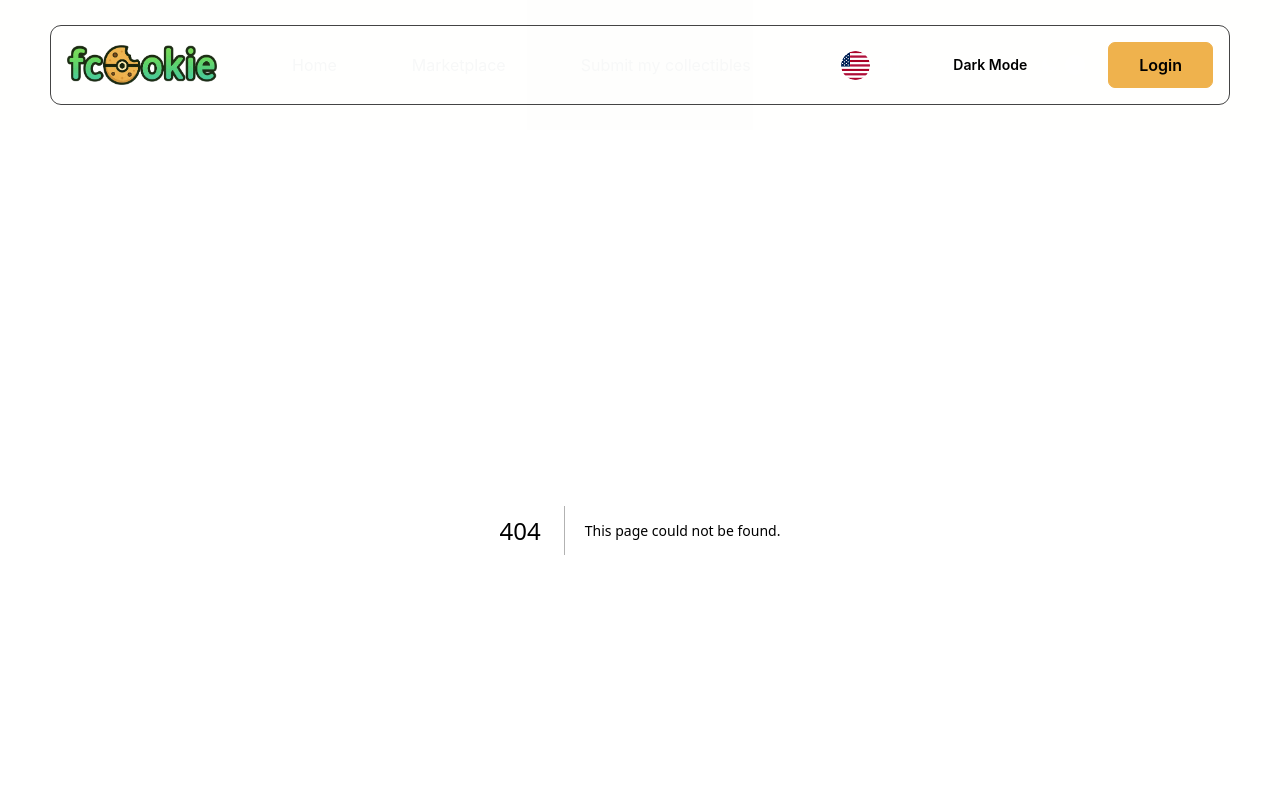
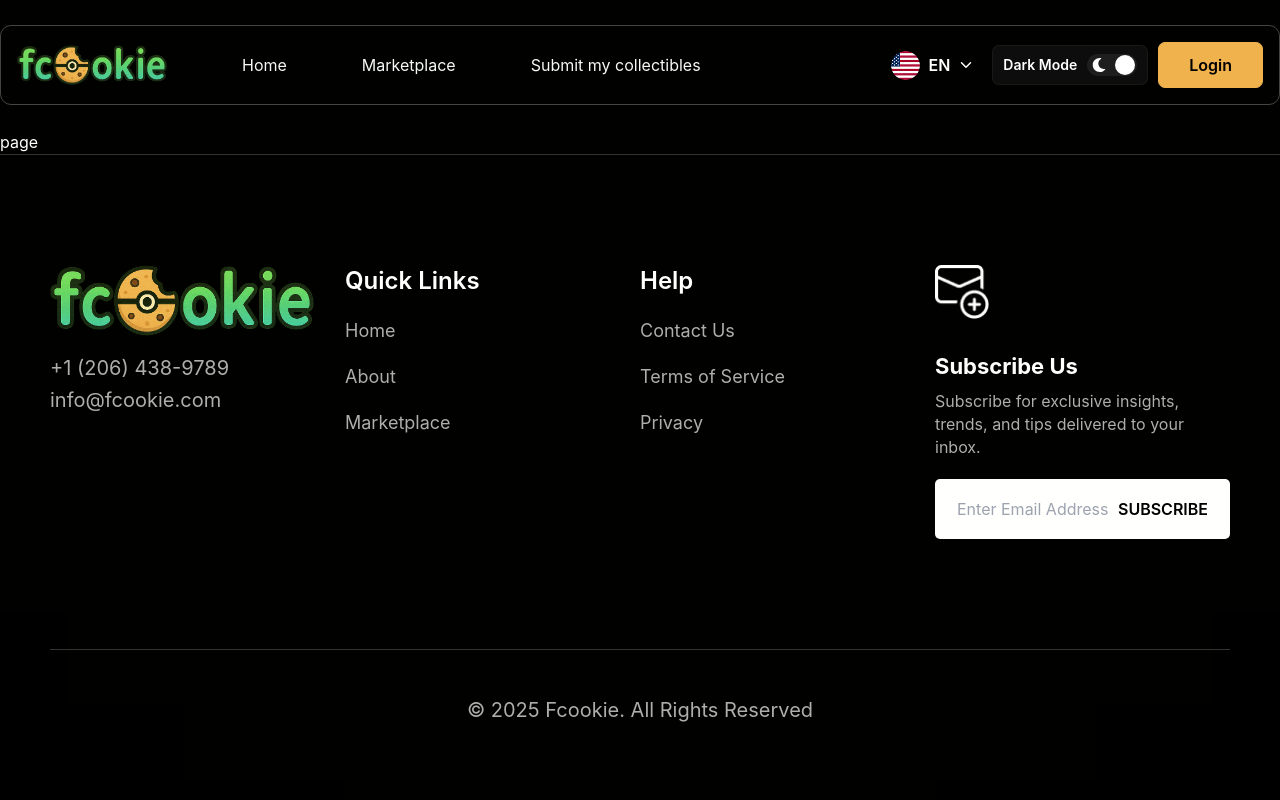
Before and after one commit to developeritexpert/fcookie-frontend, a Next.js app: page /submit-my-collectibles in a window 1280 px wide. Before the commit this address had no page. Shown: the top 800 px of the page. Built offline with nearby package versions, Linux system fonts and the light colour scheme; a web font is replaced by a local one.

Commit message:
header and sidebar menu animation

```diff
--- a/src/app/ClientLayout.tsx
+++ b/src/app/ClientLayout.tsx
@@ -25,7 +25,9 @@ export default function ClientLayout({
   return (
     <>
       {!hideLayout && <Header />}
-      {children}
+      <div className={`${!hideLayout ? 'mt-[130px]' : '' } `}>
+        {children}
+      </div>
       {!hideLayout && <Footer />}
     </>
   );
--- /dev/null
+++ b/src/app/submit-my-collectibles/page.tsx
@@ -0,0 +1,9 @@
+import React from 'react'
+
+function page() {
+  return (
+    <div>page</div>
+  )
+}
+
+export default page
--- a/src/components/layout/Header.tsx
+++ b/src/components/layout/Header.tsx
@@ -5,6 +5,8 @@ import Image from 'next/image'
 import Link from 'next/link'
 import { usePathname } from "next/navigation";
 import LanguageDropdown from "./LanguageDropdown"
+import { FaMoon } from "react-icons/fa";
+import { IoSunnyOutline } from "react-icons/io5";
 
 export default function Header() {
   const { theme, setTheme } = useTheme()
@@ -12,19 +14,36 @@ export default function Header() {
   const [isMobileMenuOpen, setIsMobileMenuOpen] = useState<boolean>(false)
   const [isAnimating, setIsAnimating] = useState<boolean>(false)
   const pathname = usePathname();
-  const [fixed, setFixed] = useState<boolean>(false)
+  const [isHeaderFixed, setIsHeaderFixed] = useState<boolean>(false)
+  const [isHeaderVisible, setIsHeaderVisible] = useState<boolean>(true)
+
   useEffect(() => {
     const handleScroll = () => {
-      if (window.scrollY > 100) {
-        setFixed(true);
+      const scrollY = window.scrollY;
+
+      if (scrollY > 300) {
+        setIsHeaderFixed(true);
+        setIsHeaderVisible(true);
       } else {
-        setFixed(false);
+        setIsHeaderFixed(false);
+        setIsHeaderVisible(true);
       }
     };
 
-    window.addEventListener("scroll", handleScroll);
+    // Use requestAnimationFrame for smoother scroll handling
+    let ticking = false;
+    const onScroll = () => {
+      if (!ticking) {
+        requestAnimationFrame(() => {
+          handleScroll();
+          ticking = false;
+        });
+        ticking = true;
+      }
+    };
 
-    return () => window.removeEventListener("scroll", handleScroll);
+    window.addEventListener("scroll", onScroll, { passive: true });
+    return () => window.removeEventListener("scroll", onScroll);
   }, []);
 
   useEffect(() => {
@@ -33,14 +52,12 @@ export default function Header() {
 
   const toggleMobileMenu = () => {
     if (isMobileMenuOpen) {
-      // Start closing animation
       setIsAnimating(true)
       setTimeout(() => {
         setIsMobileMenuOpen(false)
         setIsAnimating(false)
       }, 300)
     } else {
-      // Open menu
       setIsMobileMenuOpen(true)
     }
   }
@@ -54,7 +71,6 @@ export default function Header() {
       ) {
         toggleMobileMenu()
       }
-
     }
 
     document.addEventListener('click', handleClickOutside)
@@ -76,12 +92,20 @@ export default function Header() {
 
   return (
     <>
-      <header className={`w-full py-[25px] px-[20px] md:px-[30px] lg:px-[50px] transition-all duration-1000 ease-in-out
-    ${fixed ? "fixed top-0 left-0 z-40 bg-white dark:bg-black" : "relative overflow-x-hidden z-40 bg-transparent "}`} >
+        <header className={`w-full transition-all duration-500 ease-in-out
+            ${isHeaderFixed
+              ? "fixed top-0 left-0 right-0 z-40 bg-white/80 dark:bg-black/80 backdrop-blur-md py-[0px] shadow-lg"
+              : "absolute left-0 right-0 top-0 z-40 bg-transparent py-[25px]"
+            }
+            ${!isHeaderVisible ? "-translate-y-full" : "translate-y-0"}
+        `}>
           <div className="absolute inset-0 bg-[#EFB24D]/10 blur-[524px] -z-10 h-full w-full"></div>
 
+          <div className={``}>
 
-        <div className="p-[16px] max-w-[1440px] mx-auto flex justify-between items-center rounded-[11px] bg-[#EFB24D]/5  dark:bg-[#FFFFFF12] border border-[#EFB24D]/15 dark:border-[#444444]">
+            <div className={`max-w-[1440px] mx-auto flex justify-between items-center border-[#EFB24D]/15 dark:border-[#444444]
+                ${isHeaderFixed ? 'rounded-[0] border-none px-[20px] md:px-[30px] lg:px-[50px] py-[20px]' : 'py-[16px] px-[16px] rounded-[11px] border'}`
+              }>
               <div className='flex gap-[20px] lg:gap-[40px] xl:gap-[75px] items-center'>
                 <Link href="/">
                   <Image
@@ -89,7 +113,7 @@ export default function Header() {
                     alt="Logo"
                     width={300}
                     height={35}
-                className='w-[120px] lg:w-[150px]'
+                    className='w-[120px] lg:w-[150px] transition-all duration-300'
                   />
                 </Link>
 
@@ -109,89 +133,35 @@ export default function Header() {
               <div className='hidden lg:flex lg:items-center gap-[10px]'>
                 <LanguageDropdown />
 
-
-
-
-            {/* <div>
+                {/* Dark mode/light mode button */}
+                <div>
                   <button
                     onClick={() => setTheme(theme === "dark" ? "light" : "dark")}
-                className='bg-[#EFB24D0F] dark:bg-[#FFFFFF0D] cursor-pointer px-[8px] py-[8px] text-sm flex items-center gap-[10px] font-semibold rounded-[7px]'
+                    className="bg-transparent dark:bg-[#FFFFFF0D] border border-[#EFB24D]/20 dark:border-[#FFFFFF0D]
+                      cursor-pointer px-[10px] py-[8px] text-sm flex items-center gap-[10px]
+                      font-semibold rounded-[7px] relative transition-all duration-300"
                   >
-                {theme === "dark" ? "Dark Mode" : "Light Mode"}
-                <div className='bg-[#EFB24D1F] dark:bg-[#FFFFFF12] p-[8px] rounded-[7px]'>
-                  {theme === "dark" ? (
-                    <svg width="14" height="14" viewBox="0 0 14 14" fill="none" xmlns="http://www.w3.org/2000/svg" className="max-w-[15px] max-h-[15px] min-w-[15px] min-h-[15px] object-contain">
-                      <path d="M2.13987 11.8589C3.56992 13.2827 5.4437 14 7.3232 14C10.3531 14 12.9509 12.1174 13.9832 9.71124V9.7055C14.0828 9.25556 13.7246 8.90902 13.3237 8.97604C13.2694 8.97604 13.1609 9.02262 13.1488 9.03411C10.8141 10.1018 8.02997 9.6117 6.20849 7.79152C4.39927 5.98289 3.90325 3.22828 4.94187 0.900101C4.94762 0.894357 4.94762 0.888613 4.95337 0.882869C5.21895 0.086386 4.47839 -0.151023 4.14194 0.089572C-0.337805 2.20519 -1.45766 8.25503 2.13987 11.8589Z" fill="white" />
-                    </svg>
-                  ) : (
-                    <svg width="15" height="16" viewBox="0 0 15 16" fill="none" xmlns="http://www.w3.org/2000/svg" className="max-w-[15px] max-h-[15px] min-w-[15px] min-h-[15px] object-contain">
-                      <path d="M7.50006 12.5053C7.18427 12.5053 6.93164 12.7579 6.93164 13.0737V14.4474C6.93164 14.7632 7.18427 15.0158 7.50006 15.0158C7.81585 15.0158 8.06848 14.7632 8.06848 14.4474V13.0737C8.06848 12.7421 7.81585 12.5053 7.50006 12.5053Z" fill="black" />
-                      <path d="M3.17403 11.0368L2.19509 12.0158C1.97403 12.2368 1.97403 12.5842 2.19509 12.8053C2.30561 12.9158 2.44772 12.9632 2.58982 12.9632C2.73193 12.9632 2.87403 12.9158 2.98456 12.8053L3.96351 11.8263C4.18456 11.6053 4.18456 11.2579 3.96351 11.0368C3.74245 10.8158 3.39509 10.8158 3.17403 11.0368Z" fill="black" />
-                      <path d="M2.49474 7.5C2.49474 7.18421 2.24211 6.93158 1.92632 6.93158H0.568421C0.252632 6.93158 0 7.18421 0 7.5C0 7.81579 0.252632 8.06842 0.568421 8.06842H1.94211C2.25789 8.06842 2.49474 7.81579 2.49474 7.5Z" fill="black" />
-                      <path d="M3.17403 3.96316C3.28456 4.07368 3.42667 4.12105 3.56877 4.12105C3.71088 4.12105 3.85298 4.07368 3.96351 3.96316C4.18456 3.7421 4.18456 3.39474 3.96351 3.17368L2.98456 2.19474C2.76351 1.97368 2.41614 1.97368 2.19509 2.19474C1.97403 2.41579 1.97403 2.76316 2.19509 2.98421L3.17403 3.96316Z" fill="black" />
-                      <path d="M7.50006 2.49474C7.81585 2.49474 8.06848 2.24211 8.06848 1.92632V0.568421C8.06848 0.252632 7.81585 0 7.50006 0C7.18427 0 6.93164 0.252632 6.93164 0.568421V1.94211C6.93164 2.25789 7.18427 2.49474 7.50006 2.49474Z" fill="black" />
-                      <path d="M11.4316 4.13684C11.5737 4.13684 11.7158 4.08948 11.8264 3.97895L12.8053 3C13.0264 2.77895 13.0264 2.43158 12.8053 2.21053C12.5843 1.98948 12.2369 1.98948 12.0158 2.21053L11.0369 3.18948C10.8158 3.41053 10.8158 3.7579 11.0369 3.97895C11.1474 4.07369 11.2895 4.13684 11.4316 4.13684Z" fill="black" />
-                      <path d="M14.4314 6.93158H13.0577C12.7419 6.93158 12.4893 7.18421 12.4893 7.5C12.4893 7.81579 12.7419 8.06842 13.0577 8.06842H14.4314C14.7472 8.06842 14.9998 7.81579 14.9998 7.5C14.9998 7.18421 14.7472 6.93158 14.4314 6.93158Z" fill="black" />
-                      <path d="M11.8264 11.0368C11.6053 10.8158 11.2579 10.8158 11.0369 11.0368C10.8158 11.2579 10.8158 11.6053 11.0369 11.8263L12.0158 12.8053C12.1264 12.9158 12.2685 12.9632 12.4106 12.9632C12.5527 12.9632 12.6948 12.9158 12.8053 12.8053C13.0264 12.5842 13.0264 12.2368 12.8053 12.0158L11.8264 11.0368Z" fill="black" />
-                      <path d="M7.50009 3.64737C5.36851 3.64737 3.64746 5.38421 3.64746 7.5C3.64746 9.63158 5.3843 11.3526 7.50009 11.3526C9.63167 11.3526 11.3527 9.61579 11.3527 7.5C11.3527 5.36842 9.63167 3.64737 7.50009 3.64737ZM7.50009 10.2316C6.00009 10.2316 4.76851 9 4.76851 7.5C4.76851 6 6.00009 4.76842 7.50009 4.76842C9.00009 4.76842 10.2317 6 10.2317 7.5C10.2317 9 9.00009 10.2316 7.50009 10.2316Z" fill="black" />
-                    </svg>
+                    <span>{theme === "dark" ? "Dark Mode" : "Light Mode"}</span>
+                    <div
+                      className="bg-[#EFB24D]/20 dark:bg-[#FFFFFF12] w-[50px] h-[22px] rounded-[20px]
+                      relative flex items-center justify-between px-[5px] transition-all duration-300"
+                    >
+                      {theme !== "dark" && (
+                        <IoSunnyOutline className="text-[#EFB24D] z-10 text-[14px]" />
                       )}
-                </div>
-              </button>
-            </div> */}
-
-            <div>
-
-              <button
-                onClick={() => setTheme(theme === "dark" ? "light" : "dark")}
-                className="bg-transparent dark:bg-[#FFFFFF0D] border border-[#F7F8F8] dark:border-[#FFFFFF0D] cursor-pointer px-[10px] py-[8px]
-                  text-sm flex items-center gap-[10px] font-semibold rounded-[7px] relative">
-
-                <span>{theme === "dark" ? "Dark Mode" : "Light Mode"}</span>
-
-
-                <div className=" bg-[#E6E6E6] dark:bg-[#FFFFFF12] w-[50px] h-[22px] rounded-[20px]
-                 relative flex items-center justify-between px-[5px]">
-
-
-                  {theme === "dark" ? (
-                    <svg
-                      width="14"
-                      height="14"
-                      viewBox="0 0 14 14"
-                      className="fill-black dark:fill-white">
-                      <path d="M2.13987 11.8589C3.56992 13.2827 5.4437 14 7.3232 14C10.3531 14 12.9509 12.1174 13.9832 9.71124V9.7055C14.0828 9.25556 13.7246 8.90902 13.3237 8.97604C13.2694 8.97604 13.1609 9.02262 13.1488 9.03411C10.8141 10.1018 8.02997 9.6117 6.20849 7.79152C4.39927 5.98289 3.90325 3.22828 4.94187 0.900101C4.94762 0.894357 4.94762 0.888613 4.95337 0.882869C5.21895 0.086386 4.47839 -0.151023 4.14194 0.089572C-0.337805 2.20519 -1.45766 8.25503 2.13987 11.8589Z" />
-                    </svg>
-                  ) : (
-                    <svg
-                      width="14"
-                      height="14"
-                      viewBox="0 0 15 16"
-                      className="fill-black dark:fill-white">
-                      <path
-                        fill="currentColor"
-                        d="M7.50006 12.5053C7.18427 12.5053 6.93164 12.7579 6.93164 13.0737V14.4474C6.93164 14.7632 7.18427 15.0158 7.50006 15.0158C7.81585 15.0158 8.06848 14.7632 8.06848 14.4474V13.0737C8.06848 12.7421 7.81585 12.5053 7.50006 12.5053Z" />
-                      <path
-                        fill="currentColor"
-                        d="M3.17403 11.0368L2.19509 12.0158C1.97403 12.2368 1.97403 12.5842 2.19509 12.8053C2.30561 12.9158 2.44772 12.9632 2.58982 12.9632C2.73193 12.9632 2.87403 12.9158 2.98456 12.8053L3.96351 11.8263C4.18456 11.6053 4.18456 11.2579 3.96351 11.0368C3.74245 10.8158 3.39509 10.8158 3.17403 11.0368Z" />
-                    </svg>
+                      {theme === "dark" && (
+                        <FaMoon className="text-white z-10 text-[14px]" />
                       )}
-
-
                       <span
                         className={`
                           w-[20px] h-[20px] bg-white rounded-full absolute
-              top-[1px] transition-all duration-200
+                          top-[1px] transition-all duration-300
                           ${theme === "dark" ? "right-[2px]" : "left-[2px]"}
                         `}
                       ></span>
                     </div>
                   </button>
-
                 </div>
-
-
-
 
                 {pathname === "/login" ? (
                   <div>
@@ -221,48 +191,50 @@ export default function Header() {
                     </Link>
                   </div>
                 )}
-
-
               </div>
 
               <div className="lg:hidden flex items-center gap-4">
                 <LanguageDropdown />
                 <button
-              className="hamburger-btn bg-[#EFB24D0F] dark:bg-[#FFFFFF0D] p-3 rounded-[7px]"
+                  className="hamburger-btn bg-[#EFB24D0F] dark:bg-[#FFFFFF0D] p-3 rounded-[7px] transition-all duration-300"
                   onClick={toggleMobileMenu}
                 >
                   <div className="w-6 h-6 flex flex-col justify-between">
-                <span className={`w-full h-0.5 bg-current rounded transition-all duration-300 ${isMobileMenuOpen ? 'rotate-45 translate-y-2.5' : ''
-                  }`}></span>
-                <span className={`w-full h-0.5 bg-current rounded transition-all duration-300 ${isMobileMenuOpen ? 'opacity-0' : ''
-                  }`}></span>
-                <span className={`w-full h-0.5 bg-current rounded transition-all duration-300 ${isMobileMenuOpen ? '-rotate-45 -translate-y-2.5' : ''
-                  }`}></span>
+                    <span className={`w-full h-0.5 bg-current rounded transition-all duration-300 ${isMobileMenuOpen ? 'rotate-45 translate-y-2.5' : ''}`}></span>
+                    <span className={`w-full h-0.5 bg-current rounded transition-all duration-300 ${isMobileMenuOpen ? 'opacity-0' : ''}`}></span>
+                    <span className={`w-full h-0.5 bg-current rounded transition-all duration-300 ${isMobileMenuOpen ? '-rotate-45 -translate-y-2.5' : ''}`}></span>
                   </div>
                 </button>
               </div>
             </div>
+          </div>
 
           {/* Mobile Menu Overlay with Slide Animation */}
-        {(isMobileMenuOpen || isAnimating) && (
-          <div className="lg:hidden fixed inset-0 z-50">
+          <div className={`
+            lg:hidden fixed inset-0 z-50 transition-all duration-300 ease-in-out
+            ${isMobileMenuOpen || isAnimating ? 'opacity-100 pointer-events-auto' : 'opacity-0 pointer-events-none'}
+          `}>
             {/* Backdrop */}
             <div
-              className={`absolute inset-0 bg-black/50 backdrop-blur-sm transition-opacity duration-300 ${isMobileMenuOpen ? 'opacity-100' : 'opacity-0'
+              className={`absolute inset-0 bg-black/50 backdrop-blur-sm transition-opacity duration-300 ${
+                isMobileMenuOpen ? 'opacity-100' : 'opacity-0'
               }`}
               onClick={toggleMobileMenu}
             />
 
             {/* Sidebar */}
             <div
-              className={`mobile-menu fixed right-0 top-0 h-full w-80 bg-white dark:bg-[#0D0D0D] shadow-xl transform transition-transform duration-300 ease-out ${isMobileMenuOpen ? 'translate-x-0' : 'translate-x-full'
-                }`}
+              className={`
+                mobile-menu fixed right-0 top-0 h-full max-w-full  w-80 bg-white dark:bg-[#0D0D0D] shadow-xl
+                transform transition-transform duration-300 ease-out
+                ${isMobileMenuOpen ? 'translate-x-0' : 'translate-x-full'}
+              `}
             >
-              <div className="p-6 border-b border-gray-200 dark:border-gray-700 flex justify-between items-center">
+              <div className="p-6 border-b border-gray-200 dark:border-gray-700 flex justify-between items-center bg-white dark:bg-[#0D0D0D]">
                 <h2 className="text-xl font-bold text-gray-900 dark:text-white">Menu</h2>
                 <button
                   onClick={toggleMobileMenu}
-                  className="p-2 rounded-lg bg-white dark:bg-[#0D0D0D]  hover:bg-gray-200  transition-colors"
+                  className="p-2 rounded-lg bg-white dark:bg-[#0D0D0D] hover:bg-gray-200 dark:hover:bg-gray-800 transition-colors duration-300"
                 >
                   <svg className="w-6 h-6" fill="none" stroke="currentColor" viewBox="0 0 24 24">
                     <path strokeLinecap="round" strokeLinejoin="round" strokeWidth={2} d="M6 18L18 6M6 6l12 12" />
@@ -270,7 +242,7 @@ export default function Header() {
                 </button>
               </div>
 
-              <div className="p-6">
+              <div className="p-6 h-screen overflow-y-auto bg-white dark:bg-[#0D0D0D]">
                 <nav className="space-y-6 mb-8">
                   <Link
                     href="/"
@@ -298,7 +270,7 @@ export default function Header() {
                 <div className="space-y-4 border-t border-gray-200 dark:border-gray-700 pt-6">
                   <button
                     onClick={() => setTheme(theme === "dark" ? "light" : "dark")}
-                    className="w-full bg-[#EFB24D0F] dark:bg-[#FFFFFF0D]  border border-[#E6E6E6] dark:border-[#343434] cursor-pointer px-4 py-3 text-base flex items-center justify-between font-semibold rounded-[7px]"
+                    className="w-full bg-[#EFB24D0F] dark:bg-[#FFFFFF0D] border border-[#E6E6E6] dark:border-[#343434] cursor-pointer px-4 py-3 text-base flex items-center justify-between font-semibold rounded-[7px] transition-all duration-300 hover:bg-[#EFB24D1A] dark:hover:bg-[#FFFFFF1A]"
                   >
                     <span>{theme === "dark" ? "Dark Mode" : "Light Mode"}</span>
                     <div className='bg-[#EFB24D1F] dark:bg-[#FFFFFF12] p-2 rounded-[7px]'>
@@ -323,8 +295,8 @@ export default function Header() {
                   </button>
 
                   <Link
-                    href="/"
-                    className="w-full border border-[#EFB24D]  bg-[#EFB24D] text-[#000] px-4 py-3 font-semibold rounded-[7px] block text-center transition-all duration-300 ease-in-out hover:text-white hover:border hover:border-[#EFB24D]  hover:bg-transparent "
+                    href="/login"
+                    className="w-full border border-[#EFB24D] bg-[#EFB24D] text-[#000] px-4 py-3 font-semibold rounded-[7px] block text-center transition-all duration-300 ease-in-out hover:text-white hover:border hover:border-[#EFB24D] hover:bg-transparent"
                     onClick={toggleMobileMenu}
                   >
                     Login
@@ -333,7 +305,6 @@ export default function Header() {
               </div>
             </div>
           </div>
-        )}
         </header>
     </>
   )
```
Lines whose indentation alone changed are shown as unchanged.
